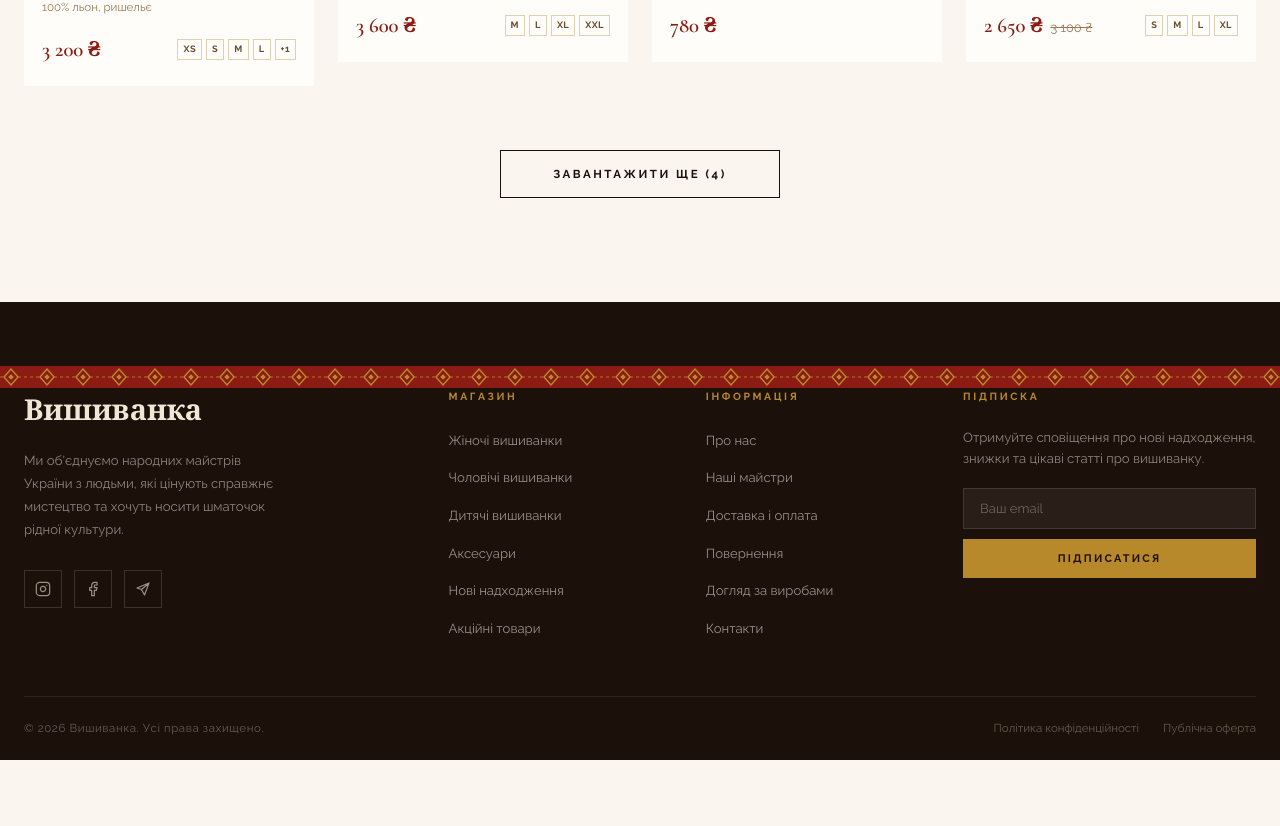
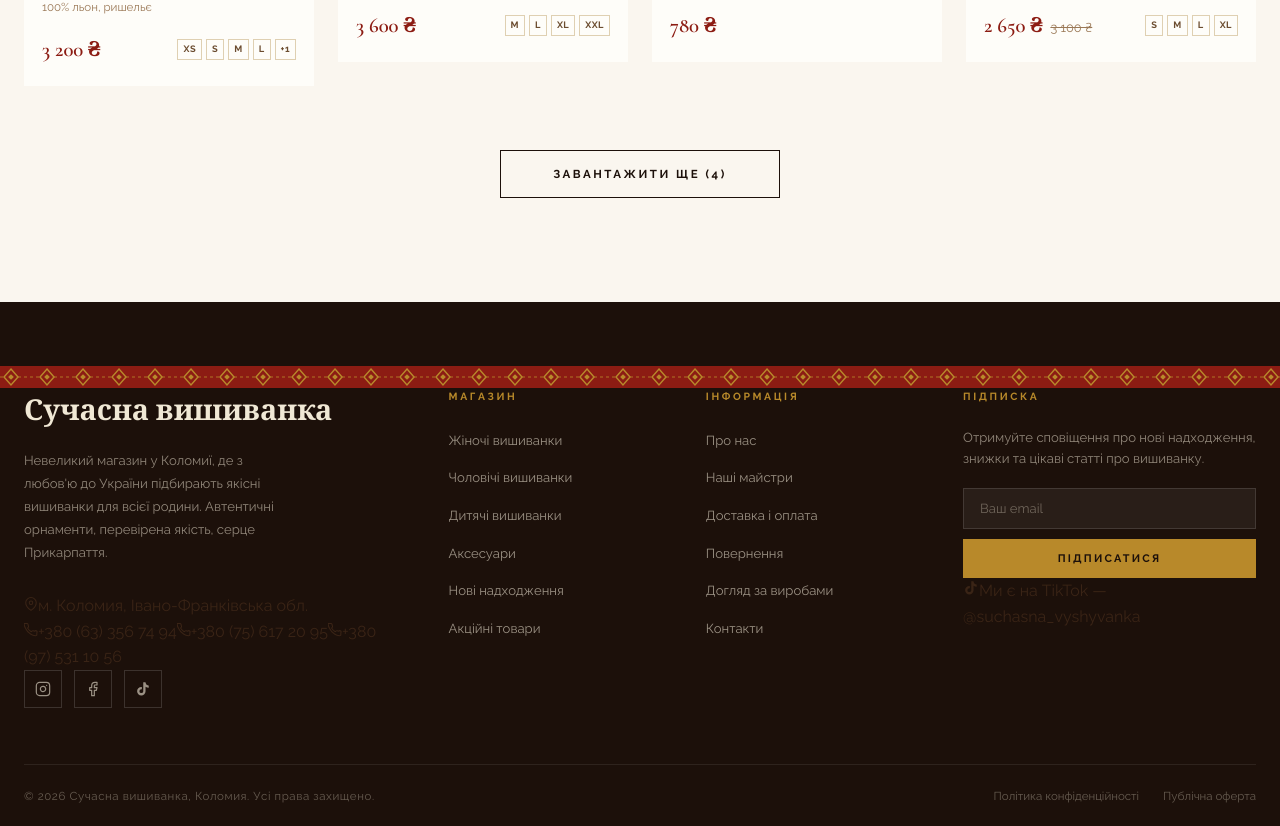
Before and after one commit to ValentiTeach/vyshyvanka-shop, a React (Vite) app: page / in a window 1280 px wide. Shown: the part 2380-3206 px from the top of the page. Before the commit the page ends 3139 px from the top, so only its background shows below. Built offline with nearby package versions, Linux system fonts and the light colour scheme.

Commit message:
Update Footer.jsx

```diff
--- a/src/components/Footer.jsx
+++ b/src/components/Footer.jsx
@@ -18,7 +18,6 @@ const INFO_LINKS = [
   'Контакти',
 ];
 
-// Simple social SVGs
 const IconInsta = () => (
   <svg width="16" height="16" viewBox="0 0 24 24" fill="none" stroke="currentColor" strokeWidth="1.8" strokeLinecap="round" strokeLinejoin="round">
     <rect x="2" y="2" width="20" height="20" rx="5" ry="5"/>
@@ -33,9 +32,22 @@ const IconFb = () => (
   </svg>
 );
 
-const IconTg = () => (
-  <svg width="16" height="16" viewBox="0 0 24 24" fill="none" stroke="currentColor" strokeWidth="1.8" strokeLinecap="round" strokeLinejoin="round">
-    <path d="M21 3L3 10.5l6.75 2.25M21 3L14.25 21l-4.5-8.25M21 3L9.75 12.75m0 0L14.25 21"/>
+const IconTikTok = () => (
+  <svg width="16" height="16" viewBox="0 0 24 24" fill="currentColor">
+    <path d="M19.59 6.69a4.83 4.83 0 01-3.77-4.25V2h-3.45v13.67a2.89 2.89 0 01-2.88 2.5 2.89 2.89 0 01-2.89-2.89 2.89 2.89 0 012.89-2.89c.28 0 .54.04.79.1V9.01a6.32 6.32 0 00-.79-.05 6.34 6.34 0 00-6.34 6.34 6.34 6.34 0 006.34 6.34 6.34 6.34 0 006.33-6.34V8.69a8.18 8.18 0 004.78 1.52V6.75a4.85 4.85 0 01-1.01-.06z"/>
+  </svg>
+);
+
+const IconPhone = () => (
+  <svg width="14" height="14" viewBox="0 0 24 24" fill="none" stroke="currentColor" strokeWidth="1.8" strokeLinecap="round" strokeLinejoin="round">
+    <path d="M22 16.92v3a2 2 0 01-2.18 2 19.79 19.79 0 01-8.63-3.07A19.5 19.5 0 013.07 9.81a19.79 19.79 0 01-3.07-8.67A2 2 0 012 .84h3a2 2 0 012 1.72c.127.96.361 1.903.7 2.81a2 2 0 01-.45 2.11L6.09 8.69a16 16 0 006.29 6.29l1.22-1.21a2 2 0 012.11-.45c.907.339 1.85.573 2.81.7A2 2 0 0122 16.92z"/>
+  </svg>
+);
+
+const IconPin = () => (
+  <svg width="14" height="14" viewBox="0 0 24 24" fill="none" stroke="currentColor" strokeWidth="1.8" strokeLinecap="round" strokeLinejoin="round">
+    <path d="M21 10c0 7-9 13-9 13s-9-6-9-13a9 9 0 0118 0z"/>
+    <circle cx="12" cy="10" r="3"/>
   </svg>
 );
 
@@ -47,14 +59,37 @@ export default function Footer() {
       <div className="ornament-strip" aria-hidden="true" />
       <div className="container">
         <div className="footer__grid">
+
           {/* Brand */}
           <div>
-            <div className="footer__brand-logo">Вишиванка</div>
+            <div className="footer__brand-logo">Сучасна вишиванка</div>
             <p className="footer__brand-desc">
-              Ми об'єднуємо народних майстрів України з людьми,
-              які цінують справжнє мистецтво та хочуть носити
-              шматочок рідної культури.
+              Невеликий магазин у Коломиї, де з любов'ю до України
+              підбирають якісні вишиванки для всієї родини.
+              Автентичні орнаменти, перевірена якість, серце Прикарпаття.
             </p>
+
+            {/* Address */}
+            <div className="footer__contact-row">
+              <IconPin />
+              <span>м. Коломия, Івано-Франківська обл.</span>
+            </div>
+
+            {/* Phones */}
+            <div className="footer__phones">
+              {['+380 (63) 356 74 94', '+380 (75) 617 20 95', '+380 (97) 531 10 56'].map(phone => (
+                <a
+                  key={phone}
+                  href={`tel:${phone.replace(/\D/g, '')}`}
+                  className="footer__phone-link"
+                >
+                  <IconPhone />
+                  {phone}
+                </a>
+              ))}
+            </div>
+
+            {/* Socials */}
             <div className="footer__socials">
               <a href="#" className="footer__social-link" aria-label="Instagram">
                 <IconInsta />
@@ -62,8 +97,14 @@ export default function Footer() {
               <a href="#" className="footer__social-link" aria-label="Facebook">
                 <IconFb />
               </a>
-              <a href="#" className="footer__social-link" aria-label="Telegram">
-                <IconTg />
+              <a
+                href="https://www.tiktok.com/@suchasna_vyshyvanka?_r=1&_t=ZS-94u2LGj6dEe"
+                className="footer__social-link"
+                aria-label="TikTok"
+                target="_blank"
+                rel="noopener noreferrer"
+              >
+                <IconTikTok />
               </a>
             </div>
           </div>
@@ -110,13 +151,24 @@ export default function Footer() {
                 Підписатися
               </button>
             </div>
+
+            {/* TikTok CTA */}
+            <a
+              href="https://www.tiktok.com/@suchasna_vyshyvanka?_r=1&_t=ZS-94u2LGj6dEe"
+              target="_blank"
+              rel="noopener noreferrer"
+              className="footer__tiktok-cta"
+            >
+              <IconTikTok />
+              <span>Ми є на TikTok — @suchasna_vyshyvanka</span>
+            </a>
           </div>
         </div>
 
         {/* Bottom bar */}
         <div className="footer__bottom">
           <span className="footer__copy">
-            © {year} Вишиванка. Усі права захищено.
+            © {year} Сучасна вишиванка, Коломия. Усі права захищено.
           </span>
           <div className="footer__legal">
             <a href="#">Політика конфіденційності</a>
```
